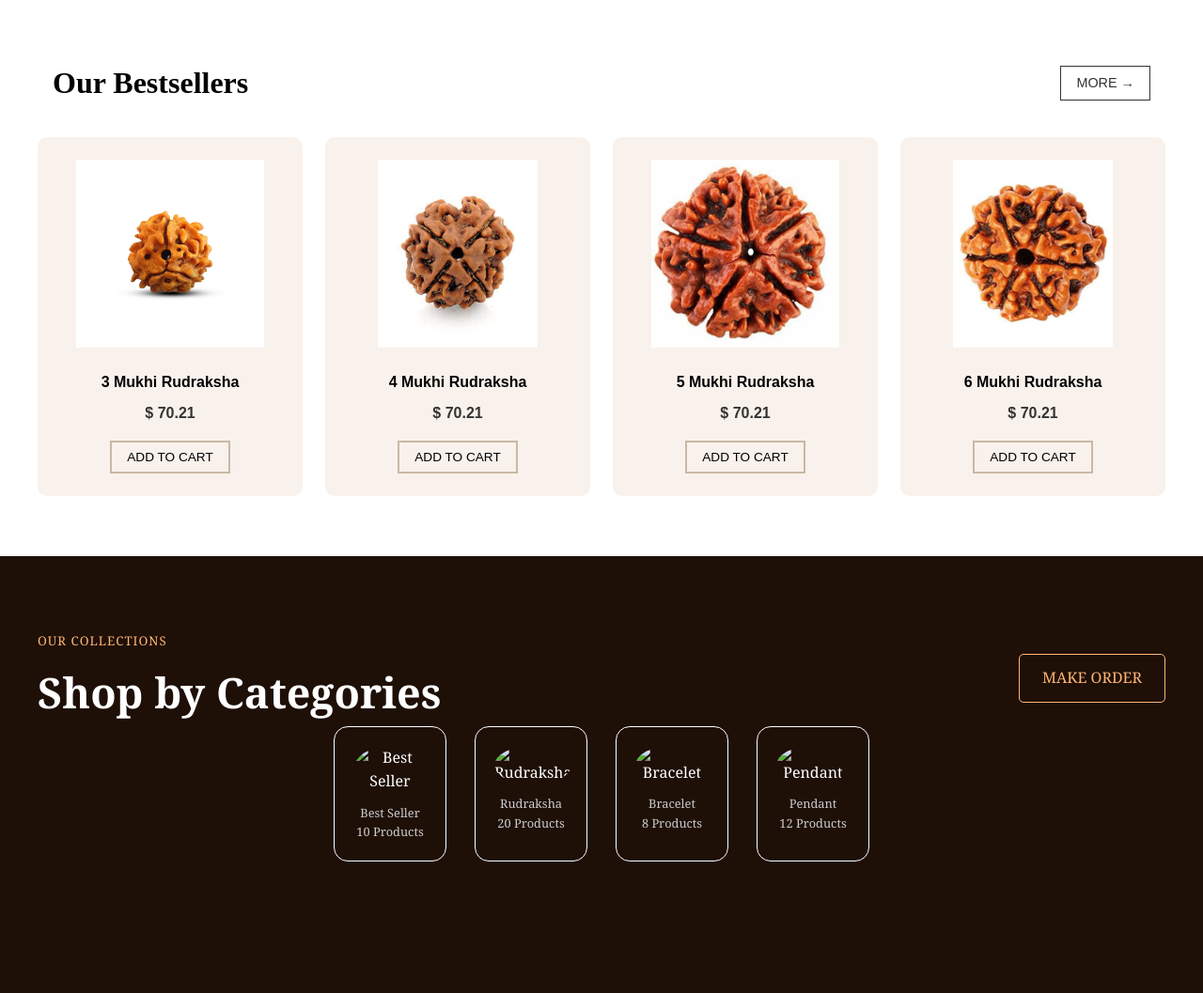
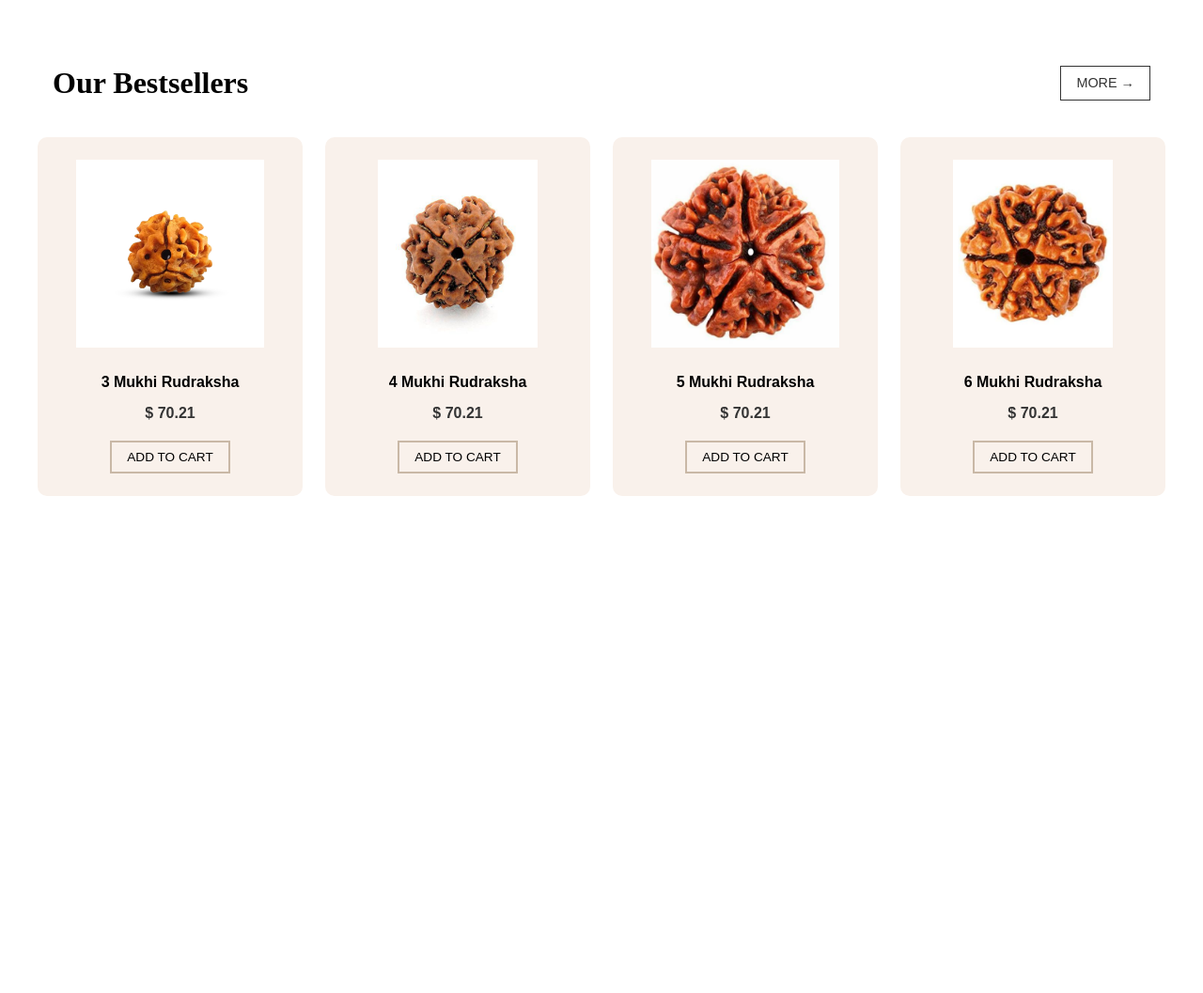
Before and after one commit to smithhamal10/rudraksha, a PHP site: page /home.html in a window 1280 px wide. Shown: the part 1033-2090 px from the top of the page at 94% size. After the commit the page ends 1561 px from the top, so only its background shows below. Run offline with PHP 8.4, Linux system fonts and the light colour scheme; some libraries are stand-ins or nearby versions.

Commit message:
fixed some errror

```diff
--- a/home.css
+++ b/home.css
@@ -113,7 +113,6 @@ body {
     height: 24px;
     cursor: pointer;
 }
-
 /* Hero Section */
 .hero {
     background: url(images/banner/banner-bg01.jpeg) no-repeat center center;
@@ -282,85 +281,6 @@ body {
     font-weight: 500;
     width: 100%;
 }
-
-/* Shop by Categories */
-.shop-categories {
-    background: #1e0f07;
-    color: white;
-    padding: 80px 20px;
-    font-family: 'Georgia', serif;
-}
-
-.shop-header {
-    display: flex;
-    justify-content: space-between;
-    align-items: center;
-    margin-bottom: 40px;
-    max-width: 1200px;
-    margin: 0 auto;
-}
-
-.shop-header h5 {
-    color: #ffb673;
-    letter-spacing: 1px;
-    margin-bottom: 8px;
-    font-weight: 400;
-}
-
-.shop-header h2 {
-    font-size: 2.8rem;
-}
-
-.make-order-btn {
-    background: none;
-    border: 1px solid #ffb673;
-    padding: 12px 24px;
-    color: #ffb673;
-    text-decoration: none;
-    border-radius: 5px;
-    transition: all 0.3s;
-}
-
-.make-order-btn:hover {
-    background: #ffb673;
-    color: #1e0f07;
-}
-
-.category-list {
-    display: flex;
-    gap: 30px;
-    justify-content: center;
-    margin-bottom: 60px;
-    flex-wrap: wrap;
-}
-
-.category-card {
-    background: transparent;
-    border: 1px solid #fff;
-    padding: 20px;
-    border-radius: 15px;
-    text-align: center;
-    width: 130px;
-    transition: transform 0.3s;
-}
-
-.category-card img {
-    width: 60px;
-    height: 60px;
-    border-radius: 50%;
-    margin-bottom: 10px;
-}
-
-.category-card span {
-    font-size: 0.8rem;
-    color: #ccc;
-    display: block;
-}
-
-.category-card:hover {
-    transform: translateY(-5px);
-}
-
 /* Features Section */
 .features {
     padding: 80px 0;
--- a/home.html
+++ b/home.html
@@ -139,34 +139,6 @@
             </div>
         </div>
     </section>
-<!-- Shop by Categories -->
-    <section class="shop-categories">
-        <div class="shop-header">
-            <div>
-                <h5>OUR COLLECTIONS</h5>
-                <h2>Shop by Categories</h2>
-            </div>
-            <a href="#" class="make-order-btn">MAKE ORDER</a>
-        </div>
-        <div class="category-list">
-            <div class="category-card">
-                <img src="https://via.placeholder.com/60" alt="Best Seller">
-                <span>Best Seller <br>10 Products</span>
-            </div>
-            <div class="category-card">
-                <img src="https://via.placeholder.com/60" alt="Rudraksha">
-                <span>Rudraksha <br>20 Products</span>
-            </div>
-            <div class="category-card">
-                <img src="https://via.placeholder.com/60" alt="Bracelet">
-                <span>Bracelet <br>8 Products</span>
-            </div>
-            <div class="category-card">
-                <img src="https://via.placeholder.com/60" alt="Pendant">
-                <span>Pendant <br>12 Products</span>
-            </div>
-        </div>
-    </section>
     <script>
         // Simple JavaScript for interactivity
         document.querySelector('.cta-button').addEventListener('click', function() {
```
